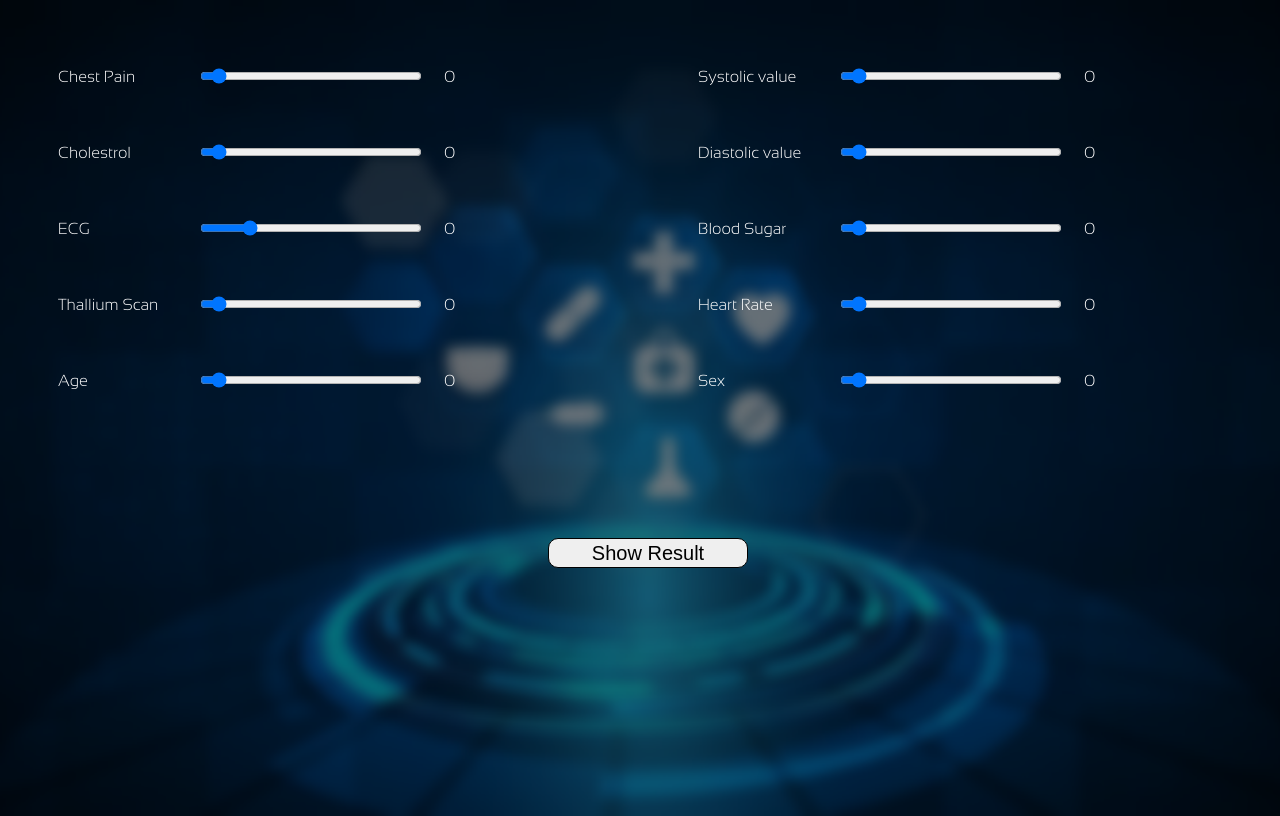
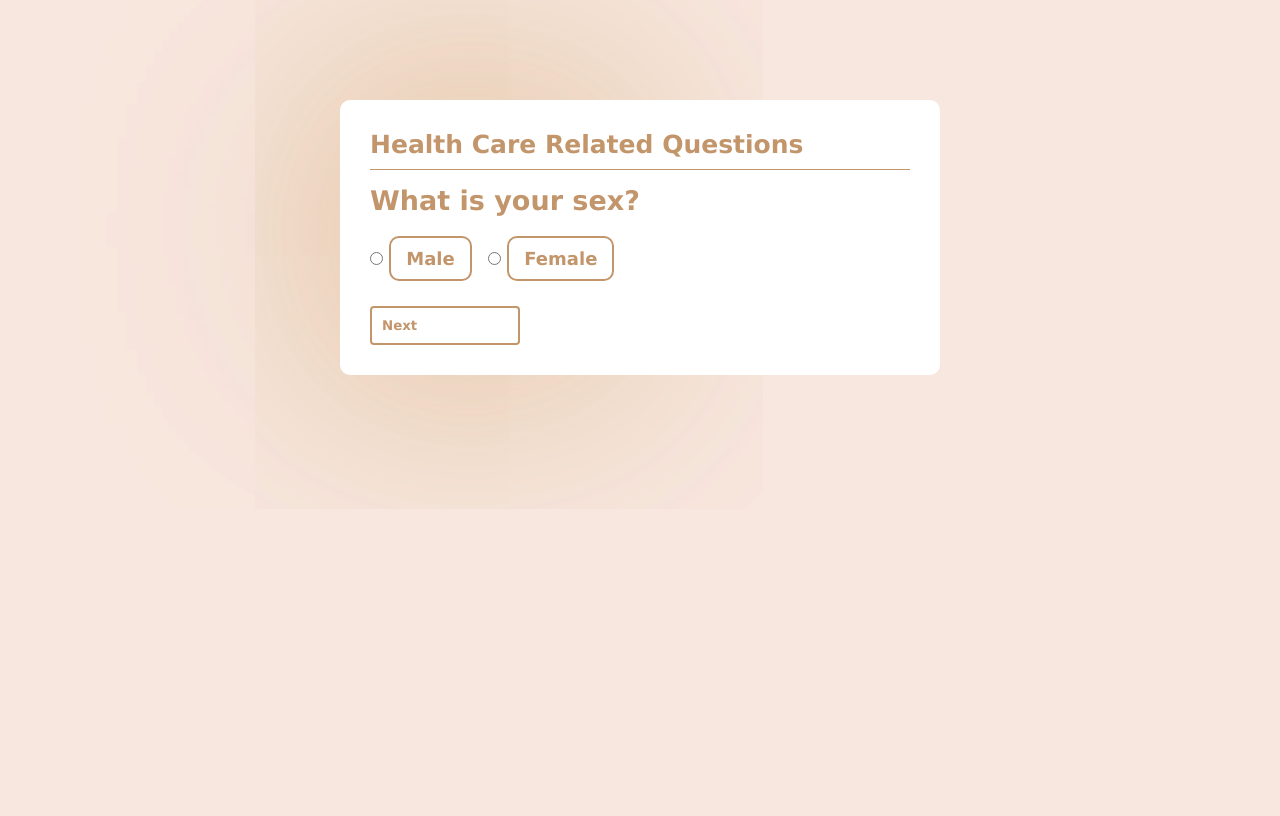
Before and after one commit to kejonp/HDP-Group-Project, a Flask app: page / in a window 1280 px wide. After the commit the page ends 487 px from the top, so only its background shows below. Run offline with Flask 2, Linux system fonts and the light colour scheme.

Commit message:
add html from cindy

```diff
--- a/static/css/main.css
+++ b/static/css/main.css
@@ -1,106 +1,260 @@
-@font-face {
-  font-family: customFont;
-  src: url('../font/Sansation-Light.ttf');
+*{
+  margin: 0;
+  padding: 0;
+  font-family: 'Josefin', 'Lucida Sans', 'Lucida Sans Regular', 'Lucida Grande', 'Lucida Sans Unicode',
+  Geneva, Verdana, sans-serif;
+  box-sizing: border-box;
 }
 
-body {
-    -ms-overflow-style: none;
-    scrollbar-width: none;
-	width: 100%;
-	min-height: 100vh;
-	background-image: url('../image/health_care.jpg');
-	background-repeat: no-repeat;
-	background-position: center;
-	background-size: cover;
-	font-family: customFont;
+body{
+  font-family: 'Josefin', 'Lucida Sans', 'Lucida Sans Regular', 'Lucida Grande', 'Lucida Sans Unicode', Geneva, Verdana, sans-serif;
+  background-color: #f7e7df;
+  font-weight: 700;
 }
 
-body::-webkit-scrollbar {
-    display: none;
+.blur{
+  position: absolute;
+  box-shadow: 0 0 2000px 30px #e4c7a6;
+  z-index: -100;
+  padding: 100px;
 }
 
-form {
+.app{
+  background: #ffff;
+  width: 90%;
+  max-width: 600px;
+  margin: 100px auto 0;
+  border-radius: 10px;
+  padding: 30px;
 }
 
-.form-container {
-    display: flex;
-	flex-direction: row;
+.app h1{
+  font-size: 25px;
+  color: #c2956b;
+  font-weight: 600;
+  border-bottom: 1px solid #c2956b;
+  padding-bottom: 10px;
 }
 
-.container {
-    flex: 1 1 50%;
-    margin: 50px;
+.question-container{
+  font-size: 18px;
+  color: #c2956b;
+  font-weight: 600;
 }
 
-label {
-    color: white;
-    padding-right: 20px;
-    display: flex;
-    align-items: center;
-    min-width: 120px;
+button{
+  background-color: #ffff;
+  color: #c2956b;
+  font-weight: bold;
+  width: 150px;
+  border: 2px solid #c2956b;
+  padding: 10px;
+  margin: 20px 0 0;
+  text-align: left;
+  border-radius: 4px;
+  cursor: pointer;
 }
 
-input {
-    border-radius: 10px;
-    width: 200px;
-    height: 30px;
-    padding: 0px 10px;
-    font-size: 20px;
-    border: 1px solid black;
+.sex-button:active{
+  background-color: #c2956b;
 }
 
-*:focus {
-    outline: none;
+.nextButton1{
+  display: block;
 }
 
-.holder {
-    display: flex;
-    flex-direction: row;
-    margin-bottom: 40px;
-    flex: 1 1 50%;
+.previousButton {
+  display: block;
 }
 
-output {
-    color: white;
-    padding-left: 20px;
-    display: flex;
-    align-items: center;
-    min-width: 120px;
+button:hover{
+  background: #c2956b;
+  color: #fff;
 }
 
-.button-container {
-    width: 100%;
-    display: flex;
-    justify-content: center;
-    align-items: center;
-    margin-top: 50px;
+.question-container{
+  display: none;
 }
 
-.submit_button {
+.maleButton:focus{
+  background-color: #c2956b;
+}
+
+#health_form {
+  max-width: 600px;
+  margin: 0 auto;
+  padding: 20px;
+  border: 1px solid #ccc;
+  border-radius: 5px;
+  background-color: #f9f9f9;
+}
+
+/* Style for form steps */
+.step {
+  display: none;
+}
+
+/* Style for active step */
+.step.active {
+  display: block;
+}
+
+/* Style for labels */
+label {
+  margin-bottom: 5px;
+  display: block;
+  font-weight: bold;
+  margin-top: 20px;
+}
+
+/* Style for input fields */
+input[type="text"] {
+  width: 100%;
+  padding: 10px;
+  margin-bottom: 10px;
+  border: 1px solid #ccc;
+  border-radius: 3px;
+  box-sizing: border-box;
+}
+
+input[type="range"] {
+  /* To remove default styles appplied by webkit browsers */
+  -webkit-appearance: none;
+  width: 15em;
+  background: transparent;
+  position: relative;
+}
+
+input[type="range"]:focus {
+  outline: 0;
+}
+
+/* SLIDER THUMB -> represented by the orange ball in the design */
+/* Webkit based browsers (chrome, opera, ...) */
+input[type="range"]::-webkit-slider-thumb {
+   /* Removes the default styling */
+  -webkit-appearance: none;
+
+  width: 2em;
+  height: 2em;
+  margin: .5em 0;
+  background: hsl(27, 60%, 78%);
+  border-radius: 100%;
+
+  /* The inset shadow gives depth and makes the thumb look 3 dimensional and the other one shows a subtle effect of the shadow it creates because of the light source coming from the top left of the page */
+  box-shadow:
+              inset .8em .8em 5px -8px rgba(255, 255, 255, .4),
+              inset -.4em -.4em 10px -3px rgba(0,0,0,.2),
+              0.7em 0.5em 7px -0.5em rgba(0,0,0,.4);;
+
+  cursor: pointer;
+}
+
+/*All the same stuff for firefox */
+input[type=range]::-moz-range-thumb {
+  width: 3em;
+  height: 3em;
+  margin: .5em 0;
+  background: #c2956b;
+  border-radius: 100%;
+  box-shadow:
+              inset .8em .8em 5px -8px rgba(255, 255, 255, .4),
+              inset -.4em -.4em 10px -3px rgba(0,0,0,.2),
+              0.7em 0.5em 7px -0.5em rgba(0,0,0,.4);
+  cursor: pointer;
+  border: 0;
+}
+
+
+/* RUNNABLE TRACK -> represented by the indented carve in which the ball (thumb) moves */
+/* Webkit browsers */
+input[type="range"]::-webkit-slider-runnable-track {
+  background: transparent;
+  width: 100%;
+  height: 3em;
+  padding: 0 1em;
+  border-radius: 2em;
+
+  /* These shadow are what create the skeumorphic indent on the track. The first one is dark to show places in the indent that light don't reach and the second one shows places where light meets thereby creating the illusion of depth */
+  box-shadow:
+              inset .6em 1em 10px rgba(0,0,0,.15),
+              inset -.6em -1em 10px rgba(255, 255, 255, .415);
+}
+/* For firefox */
+input[type=range]::-moz-range-track {
+  background: transparent;
+  width: 100%;
+  height: 4em;
+  padding: 0 1em;
+  border-radius: 2em;
+  box-shadow:
+              inset .6em 1em 10px rgba(0,0,0,.15),
+              inset -.6em -1em 10px rgba(255, 255, 255, .415);
+}
+
+/* For the numbering in the range's design - doesn't show on firefox but shows on chrome and opera */
+input[type="range"]::before {
+  content: "0 1 2 3 4";
+  position: absolute;
+  text-align: center;
+  color: #c4c4c4;
+  font-size: 1em;
+
+  /*Serves to spread the letters to fit the whole width of the track */
+  letter-spacing: .65em;
+
+  top: 0; bottom: 0;
+  left: 0; right: 0;
+  padding: 1.6em;
+
+  /* Makes the letters look embossed adding to the skeumorphic theme of the design */
+  text-shadow: .5px .5px 0.9px rgba(0,0,0, .4);
+
+  z-index: -1;
+}
+
+input[type="number"]{
+  width: 20%;
+  padding: 10px;
+  margin-bottom: 10px;
+  border: 3px solid #ccc;
+  border-radius: 3px;
+  box-sizing: border-box;
+  font-family: 'Josefin', 'Lucida Sans', 'Lucida Sans Regular', 'Lucida Grande', 'Lucida Sans Unicode',
+  Geneva, Verdana, sans-serif;
+}
+
+input[type="radio"]{
 
 }
 
-.result {
-    font-size: 30px;
-    color: white;
-    position: absolute;
-    left: 50%;
-    bottom: 50%;
-    -webkit-transform: translateX(-50%);
-    transform: translateX(-50%)
+
+.question-container label{
+  display: inline-block;
+  margin-right: 10px;
+  padding: 10px 15px;
+  border: 2px solid #c2956b;
+  border-radius: 10px;
+  background-color: #fff;
 }
 
-@media only screen and (max-width: 1080px) {
-  .form-container {
-    flex-direction: column !important;
-  }
-  .container {
-    margin: 0px 50px;
-  }
-  .top-container {
-    margin-top: 50px;
-  }
-  .button-container {
-    padding-bottom: 50px;
-  }
+.question-container label:hover{
+  background-color: #c2956b;
+  color: #fff;
 }
+
+.question-container label:active{
+  background-color: #c2956b;
+}
+
+.question-container h2{
+  margin-top: 15px;
+}
+
+#question2 h2{
+  margin-bottom: 25px;
+}
+
+#question3 h2{
+  margin-bottom: 20px;
+}
--- a/templates/index.html
+++ b/templates/index.html
@@ -7,75 +7,112 @@
 </head>
 <body>
     <form action="/result" method="post">
-        <div class="form-container">
-            <div class="container top-container">
-                <div class="holder">
-                    <label for="chest_pain">Chest Pain</label>
+        <div class="app">
+            <span class="blur"></span>
+            <span class="blur"></span>
+            <h1>Health Care Related Questions</h1>
+            <div class="question-container" id="question1">
+                <h2>What is your sex?</h2>
+                <input type="radio" id="sex_male" name="sex" value="0">
+                <label for="sex_male" id="male-label" class="sex-label" style="cursor: pointer" onclick="sex('male')">Male</label>
+                <input type="radio" id="sex_female" name="sex" value="1">
+                <label for="sex_female" id="female-label" class="sex-label" style="cursor: pointer" onclick="sex('female')">Female</label>
+
+                <button class="nextButton1" type="button" onclick="nextQuestion()">Next</button>
+            </div>
+
+            <div class="question-container" id="question2">
+                <h2>On a scale of 1 to 4, how much does your chest hurt?</h2>
                 <input type="range" id="chest_pain" name="chest_pain" min="1" max="4" value="1" oninput="chest_pain_value.value = this.value">
-                    <output id="chest_pain_value">0</output>
+                <output id="chest_pain_value">1</output>
+                <button class="previousButton" type="button" onclick="previousQuestion()">Previous</button>
+                <button class="questionButton" onclick="nextQuestion()">Next</button>
             </div>
-                <div class="holder">
-                    <label for="cholestrol">Cholestrol</label>
-                    <input type="range" id="cholestrol" name="cholestrol" min="0" max="600" value="0" oninput="cholestrol_value.value = this.value">
-                    <output id="cholestrol_value">0</output>
+
+            <div class="question-container" id="question3">
+                <h2 id="question">What were your recent cholesterol test results?</h2>
+                <input type="number" id="cholesterol" name="cholesterol" min="0" max="600" value="0" oninput="cholesterol_value.value = this.value">
+                <button class="previousButton" type="button" onclick="previousQuestion()">Previous</button>
+                <button class="nextButton" onclick="nextQuestion()">Next</button>
             </div>
-                <div class="holder">
-                    <label for="ecg">ECG</label>
-                    <input type="range" id="ecg" name="ecg" min="-0.5" max="2.5" step="0.1" value="0" oninput="ecg_value.value = this.value">
-                    <output id="ecg_value">0</output>
+
+            <div class="question-container" id="question4">
+                <h2 id="question">Do you casually exercise?</h2>
+                <input type="radio" id="exercise_no" name="exercise" value="0">
+                <label for="exercise_no" id="no-label" class="exercise-label" style="cursor: pointer" onclick="exercise('no')">No</label>
+                <input type="radio" id="exercise_yes" name="exercise" value="1">
+                <label for="exercise_yes" id="yes-label" class="exercise-label" style="cursor: pointer" onclick="exercise('yes')">Yes</label>
+                <button class="previousButton" type="button" onclick="previousQuestion()">Previous</button>
+                <button class="nextButton" onclick="nextQuestion()">Next</button>
             </div>
-                <!-- <div class="holder">
-                    <label for="exercise">Exercise</label>
-                    <input type="range" id="exercise" name="exercise" min="0" max="1" value="0" oninput="exercise_value.value = this.value">
-                    <output id="exercise_value">0</output>
-                </div> -->
-                <div class="holder">
-                    <label for="thallium_scan">Thallium Scan</label>
-                    <input type="range" id="thallium_scan" name="thallium_scan" min="3" max="7" value="3" oninput="thallium_scan_value.value = this.value">
-                    <output id="thallium_scan_value">0</output>
+
+            <div class="question-container" id="question5">
+                <h2 id="age">What is your age?</h2>
+                <input type="number" id="age" name="age" value="1" min="1" max="100" oninput="age_value.value = this.value">
+                <button class="previousButton" type="button" onclick="previousQuestion()">Previous</button>
+                <button class="nextButton" onclick="nextQuestion()">Next</button>
             </div>
-                <div class="holder">
-                    <label for="age">Age</label>
-                    <input type="range" id="age" name="age" min="0" max="100" value="0" oninput="age_value.value = this.value">
-                    <output id="age_value">0</output>
+
+            <div class="question-container" id="question6">
+                <h2 id="question">What were your most recent readings of your blood pressure?</h2>
+                Systolic <input type="number" id="blood_pressure_systolic" name="blood_pressure_systolic" min="50" max="400" value="0" oninput="blood_pressure_systolic_value.value = this.value">mm Hg
+                <br>
+                Diastolic <input type="number" id="blood_pressure_diastolic" name="blood_pressure_diastolic" min="50" max="200" value="0" oninput="blood_pressure_diastolic_value.value = this.value">mm Hg
+                <button class="previousButton" type="button" onclick="previousQuestion()">Previous</button>
+                <button class="nextButton" onclick="nextQuestion()">Next</button>
             </div>
+
+            <div class="question-container" id="question7">
+                <h2 id="question">What were your most recent readings of your blood sugar?</h2>
+                <input type="number" id="blood_sugar" name="blood_sugar" min="0" max="200" value="0" oninput="blood_sugar_value.value = this.value">
+                <button class="previousButton" type="button" onclick="previousQuestion()">Previous</button>
+                <button class="nextButton" onclick="nextQuestion()">Next</button>
             </div>
-            <div class="container">
-                <div class="holder">
-                    <label for="systolic">Systolic value</label>
-                    <input type="range" id="systolic" name="systolic" min="0" max="350" value="0" oninput="systolic_value.value = this.value">
-                    <output id="systolic_value">0</output>
+
+            <div class="question-container" id="question8">
+                <h2 id="question">What is your average resting heart rate?</h2>
+                <input type="number" id="heart_rate" name="heart_rate" min="0" max="200" value="0" oninput="heart_rate_value.value = this.value"> bpm
+                <button class="previousButton" type="button" onclick="previousQuestion()">Previous</button>
+                <button type="submit" id="submitButton" style="display: none;" value="Show Result">Submit</button>
             </div>
-                <div class="holder">
-                    <label for="diastolic">Diastolic value</label>
-                    <input type="range" id="diastolic" name="diastolic" min="0" max="350" value="0" oninput="diastolic_value.value = this.value">
-                    <output id="diastolic_value">0</output>
-                </div>
-                <div class="holder">
-                    <label for="blood_sugar">Blood Sugar</label>
-                    <input type="range" id="blood_sugar" name="blood_sugar" min="0" max="200" value="0" oninput="blood_sugar_value.value = this.value">
-                    <output id="blood_sugar_value">0</output>
-                </div>
-                <div class="holder">
-                    <label for="heart_rate">Heart Rate</label>
-                    <input type="range" id="heart_rate" name="heart_rate" min="0" max="600" value="0" oninput="heart_rate_value.value = this.value">
-                    <output id="heart_rate_value">0</output>
-                </div>
-                <!-- <div class="holder">
-                    <label for="old_peak">Old Peak</label>
-                    <input type="range" id="old_peak" name="old_peak" min="0" max="10" step="0.1" value="0" oninput="old_peak_value.value = this.value">
-                    <output id="old_peak_value">0</output>
-                </div> -->
-                <div class="holder">
-                    <label for="sex">Sex</label>
-                    <input type="range" id="sex" name="sex" min="0" max="1" value="0" oninput="sex_value.value = this.value">
-                    <output id="sex_value">0</output>
-                </div>
-            </div>
-        </div>
-        <div class="button-container">
-            <input class="submit_button" type="submit" value="Show Result">
         </div>
     </form>
 </body>
+<script>
+    let currentQuestion = 1;
+    document.getElementById('question' + currentQuestion).style.display = 'block';
+
+    function showSubmitButton(){
+        var questions = document.querySelectorAll('.question-container');
+        var lastQuestion = questions[questions.length - 1];
+        var submitButton = document.getElementById('submitButton');
+
+        if(lastQuestion.style.display !== 'none'){
+            submitButton.style.display = 'block';
+        } else{
+            submitButton.style.display = 'none';
+        }
+    }
+
+    function nextQuestion() {
+        document.getElementById('question' + currentQuestion).style.display = 'none';
+        currentQuestion++;
+        if (document.getElementById('question' + currentQuestion)) {
+            document.getElementById('question' + currentQuestion).style.display = 'block';
+        } else {
+            document.getElementById('submitButton').style.display = 'block';
+        }
+        showSubmitButton();
+    }
+
+    function previousQuestion(){
+        if(currentQuestion > 1){
+            document.getElementById('question' + currentQuestion).style.display = 'none';
+            currentQuestion--;
+            document.getElementById('question' + currentQuestion).style.display = 'block';
+            showSubmitButton
+        }
+    }
+
+</script>
 </html>
--- a/templates/result.html
+++ b/templates/result.html
@@ -3,8 +3,11 @@
 <head>
     <meta charset="UTF-8">
     <title>Health Care Fuzzy System</title>
-    <link rel="stylesheet" href="{{url_for('static', filename='css/main.css')}}">
+    <link rel="stylesheet" href="{{url_for('static', filename='css/result.css')}}">
 </head>
+<style>
+
+</style>
 <body>
     <div class="result">Result is {{ output }}</div>
 </body>
```
Also changed, not shown: defuzzification.py (+6 -17 lines), static/css/result.css (added, +20 -0 lines). Lines whose indentation alone changed are shown as unchanged.
